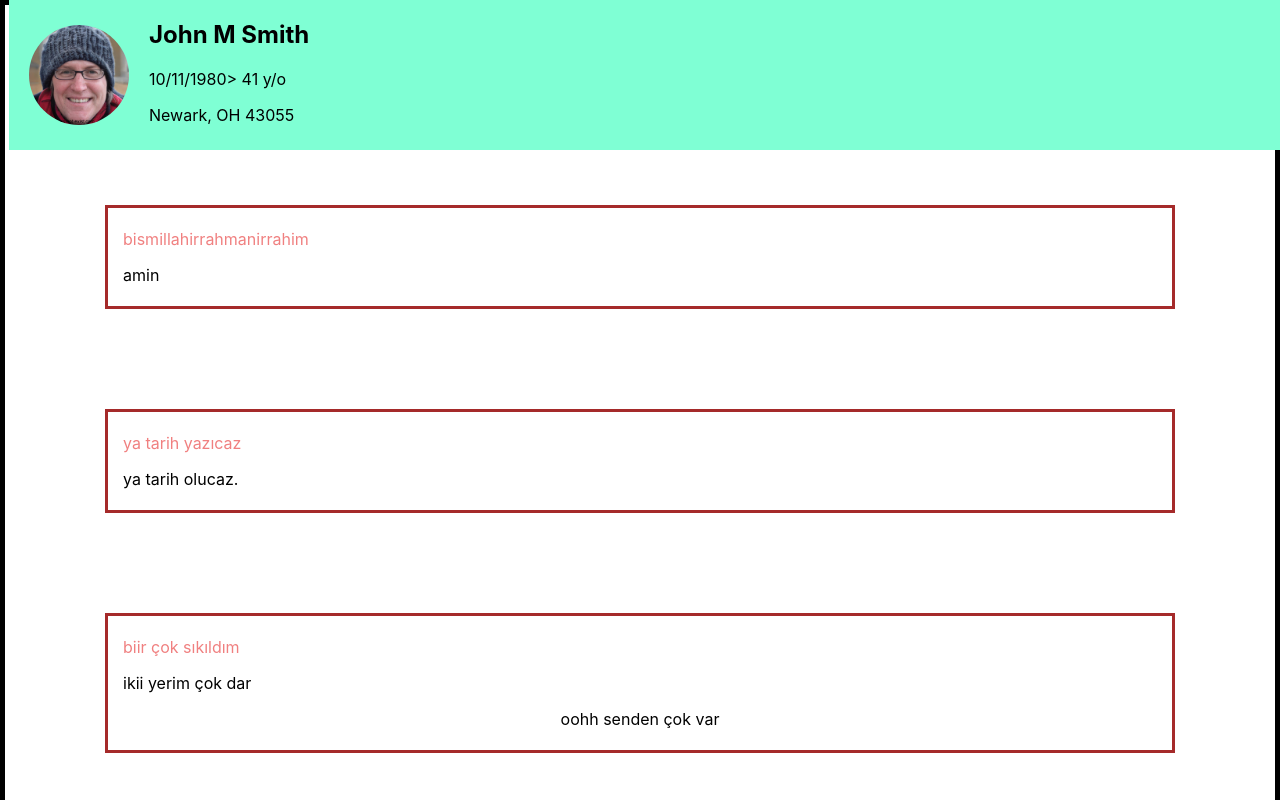
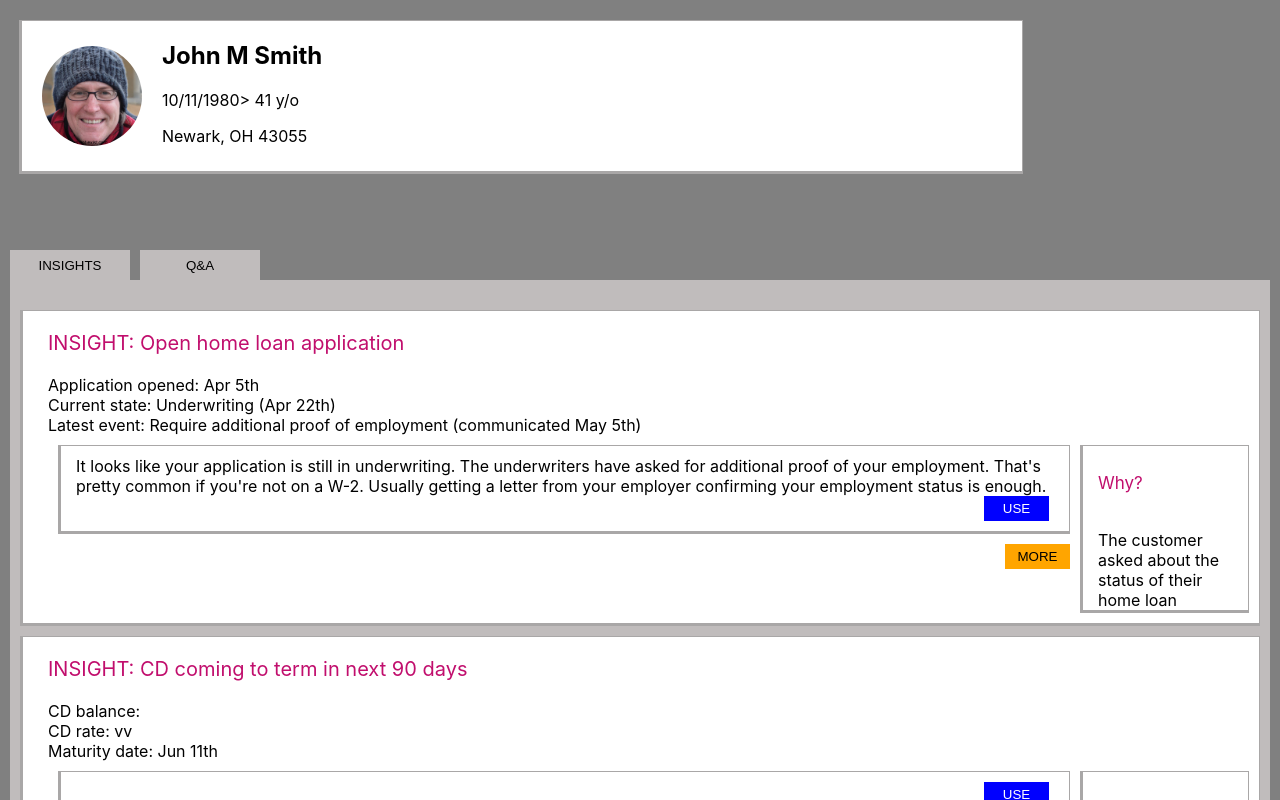
Before and after one commit to Ebrukoksal/finance_frontend, a React (Create React App) app in the folder insight/: page / in a window 1280 px wide. Shown: the top 800 px of the page. Built offline with nearby package versions, Linux system fonts and the light colour scheme.

Commit message:
adding top-bar

```diff
--- a/insight/package.json
+++ b/insight/package.json
@@ -3,6 +3,10 @@
   "version": "0.1.0",
   "private": true,
   "dependencies": {
+    "@fortawesome/fontawesome-svg-core": "^6.4.0",
+    "@fortawesome/free-regular-svg-icons": "^6.4.0",
+    "@fortawesome/free-solid-svg-icons": "^6.4.0",
+    "@fortawesome/react-fontawesome": "^0.2.0",
     "@testing-library/jest-dom": "^5.16.5",
     "@testing-library/react": "^13.4.0",
     "@testing-library/user-event": "^13.5.0",
--- a/insight/src/App.css
+++ b/insight/src/App.css
@@ -1,38 +1,113 @@
-.kutular{
-  border: 5px solid black;
+.App {
+  background-color: grey;
 }
-.kutu {
-  text-align: center;
-  border: 3px solid brown;
-  margin: 100px;
-  padding: 5px;
+.boxes {
+  background-color: rgb(192, 188, 188);
+  margin: 10px;
+  padding-top: 20px;
 }
-.title {
-  color: lightcoral;
+.box {
+  border: 1px solid rgb(169, 167, 167);
+  border-bottom: 3px solid rgb(169, 167, 167);
+  border-left: 3px solid rgb(169, 167, 167);
+  background-color: white;
+  margin: 10px;
+  padding-left: 15px;
+  display: flex;
+  flex-direction: column;
+  flex-wrap: wrap;
+  /* align-items: end; */
+}
+.box2 {
+  border: 1px solid rgb(169, 167, 167);
+  border-bottom: 3px solid rgb(169, 167, 167);
+  border-left: 3px solid rgb(169, 167, 167);
+  background-color: white;
+  margin: 10px;
+  padding-top: 10px;
+  padding-left: 15px;
+  display: flex;
+  flex-direction: column;
+  flex-wrap: wrap;
+}
+.whyBox {
+  width: 150px;
+  height: auto;
+  border: 1px solid rgb(169, 167, 167);
+  border-bottom: 3px solid rgb(169, 167, 167);
+  border-left: 3px solid rgb(169, 167, 167);
+  background-color: white;
+  margin: 10px;
+  padding-top: 10px;
+  padding-left: 15px;
+  float: right;
+  flex-wrap: wrap;
+}
+.why1 {
+  color: rgb(193, 14, 109);
+  font-size: 17px;
   text-align: start;
   flex-wrap: wrap;
+}
+.UMbuttons {
+  text-align: right;
+  padding-right: 20px;
+  padding-bottom: 10px;
+}
+.IQbuttons {
   padding-left: 10px;
+  margin-bottom: -10px;
 }
-.description {
-  text-align: left;
-  flex-wrap: wrap;
-  padding-left: 10px;
+.Ibutton {
+  background-color: rgb(192, 188, 188);
+  border: none;
+  height: 30px;
+  margin-right: 10px;
+  width: 120px;
+}
+.Qbutton {
+  background-color: rgb(192, 188, 188);
+  border: none;
+  height: 30px;
+  width: 120px;
+}
+.useButton {
+  width: 65px;
+  height: 25px;
+  border: 1px solid blue;
+  background-color: blue;
+  color: white;
+}
+.moreButton {
+  width: 65px;
+  height: 25px;
+  border: 1px solid orange;
+  background-color: orange;
+  color: black;
+  /* margin-left: 500px;
+  margin-bottom: 10px; */
+}
+.personBox {
+  border: 1px solid rgb(169, 167, 167);
+  background-color: white;
+  border-bottom: 3px solid rgb(169, 167, 167);
+  border-left: 3px solid rgb(169, 167, 167);
+  margin: 20px 0px 0px 10px;
+  display: flex;
+  flex-direction: row;
+  width: 1000px;
 }
 .parent {
-  display:flex;
-  flex-wrap: wrap;
+  position: fixed;
   flex-direction: row;
   margin-left: 0.7%;
   margin-right: 0.7%;
-  background-color: aquamarine;
-  position: fixed;
-  width: 100%;
 }
-.info{
+.info {
   float: left;
   padding-left: 20px;
 }
-.image{
+.image {
   float: left;
   height: 150px;
   padding-left: 20px;
@@ -44,3 +119,16 @@
   width: 100px;
   height: 100px;
 }
+.title {
+  color: rgb(193, 14, 109);
+  font-size: 20px;
+  text-align: start;
+  flex-wrap: wrap;
+  padding-left: 10px;
+}
+.description {
+  text-align: left;
+  flex-wrap: wrap;
+  padding-left: 10px;
+  text-align: start;
+}
--- a/insight/src/App.js
+++ b/insight/src/App.js
@@ -3,23 +3,29 @@ import "./App.css";
 // { useState, useEffect }
 import React from "react";
 import Insight from "../src/components/Insight";
+import QA from "./components/Q&A";
 import Person from "../src/components/Person";
 import Photo from "../src/components/images/indir.jpeg";
-import data from '../src/api/person.json';
+// import data from '../src/api/person.json';
 
 
 function App() {
+
   return (
     <div className="App">
       <nav  className="parent">
       <Person
         image={Photo}
-        name={data.personInfo[0].name}
-        date={data.personInfo[0].date}
-        other={data.personInfo[0].other}
         />
       </nav>
+      <div style={{ height: "250px"}}></div>
+        <div className="IQbuttons">
+          <button className="Ibutton">INSIGHTS</button>
+          <button className="Qbutton">Q&A</button>
+        </div>
+      <div>
       <Insight />
+      </div>
     </div>
   );
 }
--- a/insight/src/api/insight.json
+++ b/insight/src/api/insight.json
@@ -1,22 +1,19 @@
 {
-  "kart1": [
+  "genel": [
     {
-      "title": "bismillahirrahmanirrahim",
-      "description": "amin"
-    }
-  ],
-  "kart2": [
+      "title": "INSIGHT: Open home loan application",
+      "description1": "Application opened: Apr 5th",
+      "description2": "Current state: Underwriting (Apr 22th)",
+      "description3": "Latest event: Require additional proof of employment (communicated May 5th)",
+      "extra": "It looks like your application is still in underwriting. The underwriters have asked for additional proof of your employment. That's pretty common if you're not on a W-2. Usually getting a letter from your employer confirming your employment status is enough.",
+      "why": "The customer asked about the status of their home loan"
+    },
     {
-      "title": "ya tarih yazıcaz",
-      "description": "ya tarih olucaz."
-    }
-  ],
-  "kart3": [
-    {
-      "title": "biir çok sıkıldım",
-      "description": "ikii yerim çok dar",
-      "bonus": "oohh senden çok var"
+      "title": "INSIGHT: CD coming to term in next 90 days",
+      "description1": "CD balance:",
+      "description2": "CD rate: vv",
+      "description3": "Maturity date: Jun 11th",
+      "why": "This CD is maturing and the customer has not elected to re-invest. They risk loosing out on current high CD rates."
     }
   ]
-
 }
--- a/insight/src/api/person.json
+++ b/insight/src/api/person.json
@@ -4,7 +4,6 @@
           "name": "John M Smith",
           "date": "10/11/1980> 41 y/o",
           "other": "Newark, OH 43055"
-
         }
       ]
 }
--- a/insight/src/components/Insight.js
+++ b/insight/src/components/Insight.js
@@ -1,27 +1,62 @@
 import data from "../api/insight.json";
 import "../App.css";
+// import { FontAwesomeIcon } from '@fortawesome/react-fontawesome';
+{
+  /* <link
+  rel="stylesheet"
+  href="https://cdnjs.cloudflare.com/ajax/libs/font-awesome/6.4.0/css/all.min.css"
+  integrity="sha512-iecdLmaskl7CVkqkXNQ/ZH/XLlvWZOJyj7Yy7tcenmpD1ypASozpmT/E0iPtmFIB46ZmdtAc9eNBvH0H/ZpiBw=="
+  crossorigin="anonymous"
+  referrerpolicy="no-referrer"
+/>; */
+}
 
 function Insight() {
+  const box = data.genel;
 
   return (
-    <div className="kutular">
-      <div style={{"height":"100px"}}></div>
-      <div className="kutu">
-        <p className="title">{data.kart1[0].title}</p>
-        <p className="description">{data.kart1[0].description}</p>
-      </div>
-      <div className="kutu">
-        <p className="title">{data.kart2[0].title}</p>
-        <p className="description">{data.kart2[0].description}</p>
-      </div>
-      <div className="kutu">
-        <p className="title">{data.kart3[0].title}</p>
-        <p className="description">{data.kart3[0].description}</p>
-        <p className="bonus">{data.kart3[0].bonus}</p>
+    <div>
+      <div className="boxes">
+        {box.map((value, index) => {
+          return (
+            <div key={index}>
+              <div className="box">
+
+                <p className="title">{value.title}</p>
+                <div className="description">
+                  {value.description1}
+                  <br />
+                  {value.description2}
+                  <br />
+                  {value.description3}
+                  <br />
+                  <div className="whyBox">
+                  {/* <FontAwesomeIcon
+                      icon="fa-solid fa-xmark"
+                      style={{ color: "#ff0000" }}
+                    /> */}
+                  <p className="why1">Why?</p>
+                  <br />
+                  {value.why}
+                </div>
+
+                  <div className="box2">
+                    {value.extra}
+                    <div className="UMbuttons">
+                      <button className="useButton">USE</button>
+                    </div>
+                  </div>
+                  <div className="UMbuttons">
+                    <button className="moreButton">MORE</button>
+                  </div>
+                </div>
+              </div>
+            </div>
+          );
+        })}
       </div>
     </div>
   );
 }
 
-
 export default Insight;
--- a/insight/src/components/Person.js
+++ b/insight/src/components/Person.js
@@ -1,19 +1,39 @@
-// import data from "../api/insight.json";
+import data from "../api/person.json";
 import "../App.css";
 
 function Person({ image, name, date, other }) {
+  const person = data.personInfo;
   return (
     <div className="navbarImg">
-        <div>
-          <div className="image">
-            <img className="personImage" src={image} alt="" />
+      {person.map((value, index) => {
+        // for (var i = 0; i < person.map.length; i++) {
+        //   const bise = [...value.name];
+        //   console.log(bise);
+        //   break;
+        // }
+        return (
+          <div key={index}>
+            <div className="personBox">
+            <div className="image">
+              <img className="personImage" src={image} alt="" />
+            </div>
+            <div className="image">
+              <h2>{value.name}</h2>
+              <p>{value.date}</p>
+              <p>{value.other}</p>
+            </div>
+            </div>
           </div>
+        );
+      })}
+      {/* <div>
+
           <div className="info">
             <h1 className="name"> {name}</h1>
             <p className="other"> {date}</p>
             <p className="other"> {other}</p>
           </div>
-        </div>
+        </div> */}
     </div>
   );
 }
--- /dev/null
+++ b/insight/src/components/Q&A.js
@@ -0,0 +1,7 @@
+function QA() {
+    return ( <div>
+
+    </div> );
+}
+
+export default QA;
```
Also changed, not shown: 1 other file (tests, documents, lock files or other folders).
